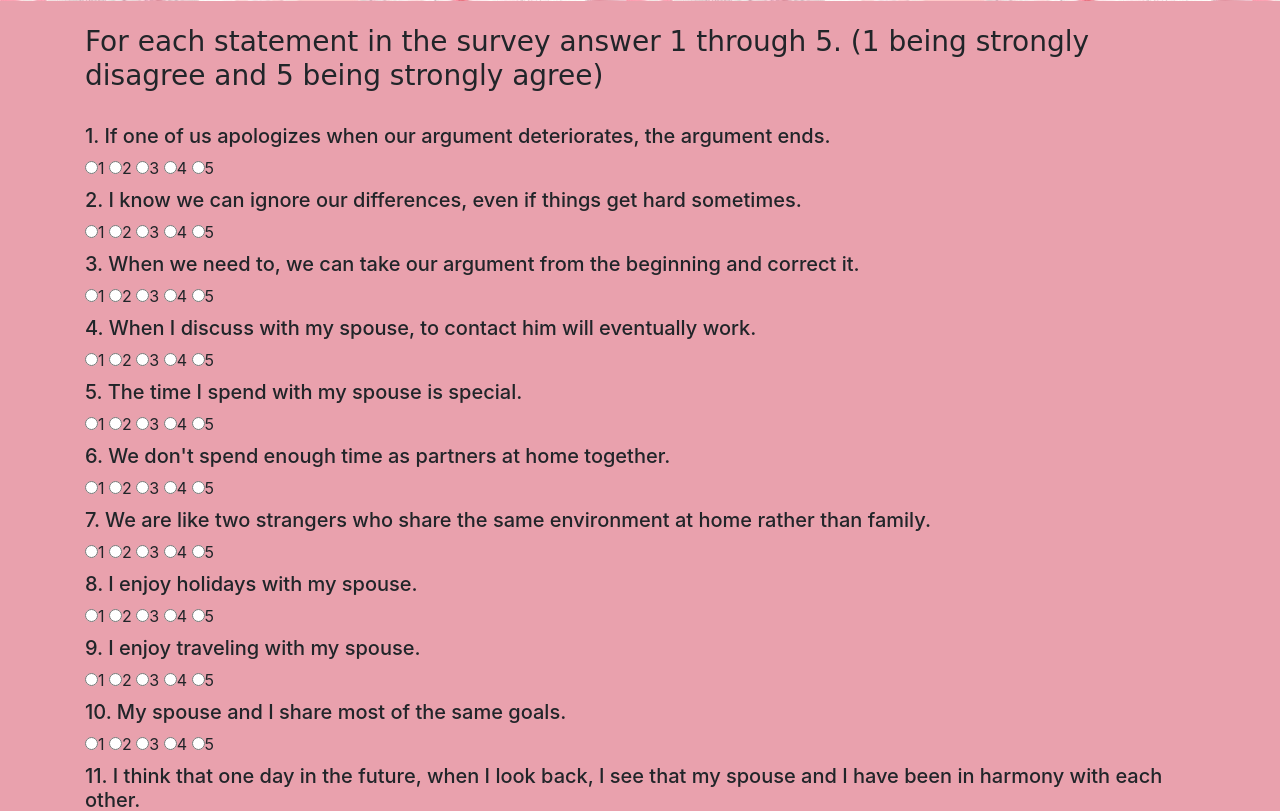
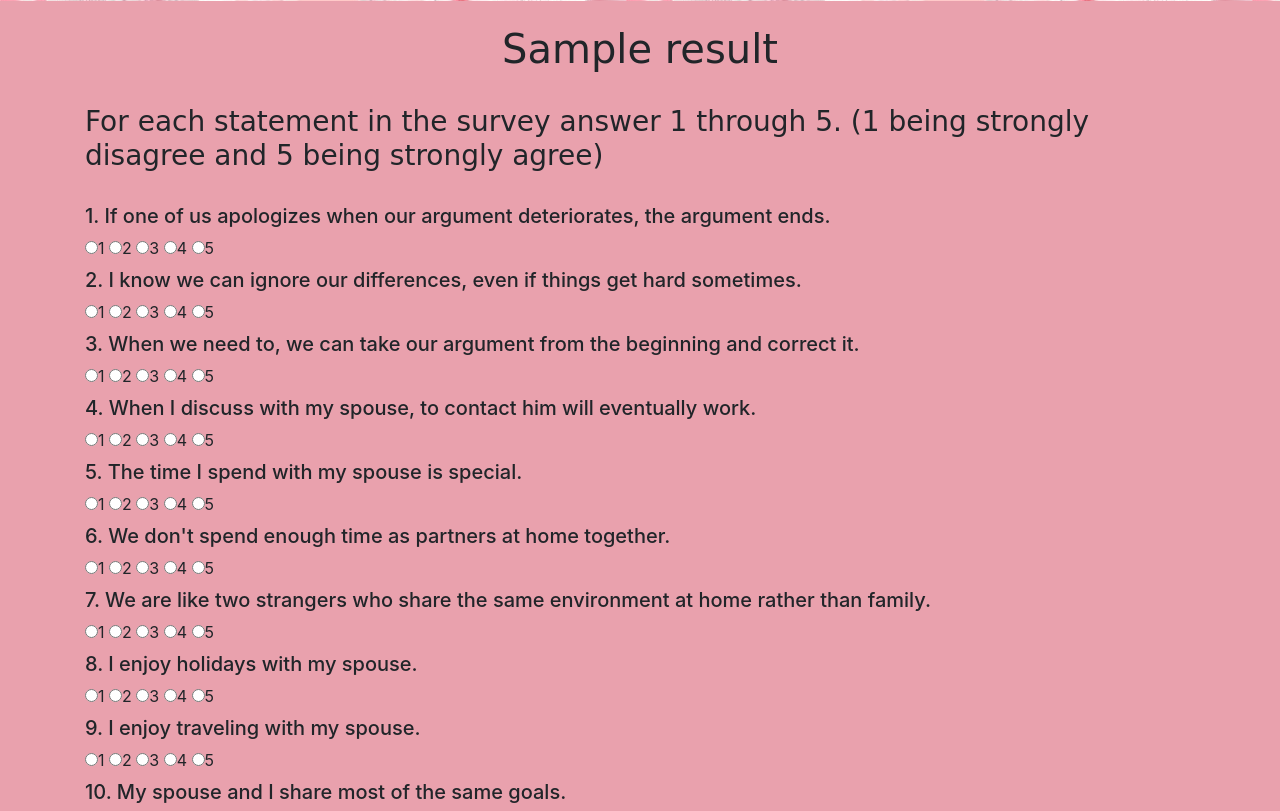
Before and after one commit to siekmeierpaul/FinalProject-Group4, a Flask app: template templates/data.html in a window 1280 px wide. Shown: the part 99-910 px from the top of the page. Run offline with Flask 2, Linux system fonts and the light colour scheme; the template is opened without the code that fills it: most values are stand-ins (such as "Sample title", 1, 10 or a date in 2020); parts of the project's set-up code (start-up, migrations or seed data) failed here and were passed over.

Commit message:
changing page where survey results are delivered

```diff
--- a/app.py
+++ b/app.py
@@ -45,7 +45,7 @@ def predict():
     else:
         print("Something didn't work")
 
-    webpage = render_template("results.html", result = result)
+    webpage = render_template("data.html", result = result)
     return webpage
 
 if __name__ == '__main__':
--- a/templates/data.html
+++ b/templates/data.html
@@ -30,6 +30,12 @@
       </nav>
     </div>
     <div class= 'container'>
+      <br />
+      <div class='row'>
+        <div class='col-md-12'>
+          <h1>{{ result }}</h1>
+        </div>
+      </div>
       <br />
       <h3>For each statement in the survey answer 1 through 5.
       (1 being strongly disagree and 5 being strongly agree) </h3>
```
Also changed, not shown: templates/results.html (+0 -9 lines).
